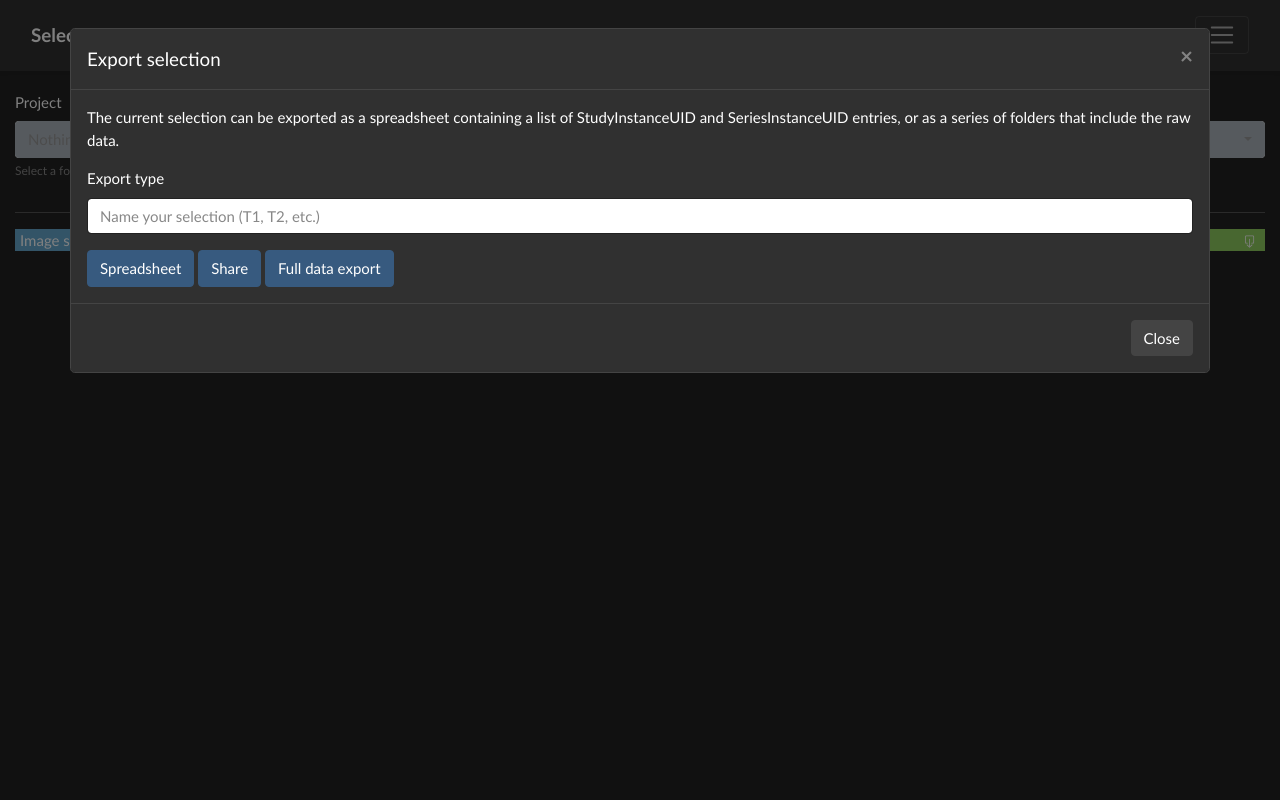
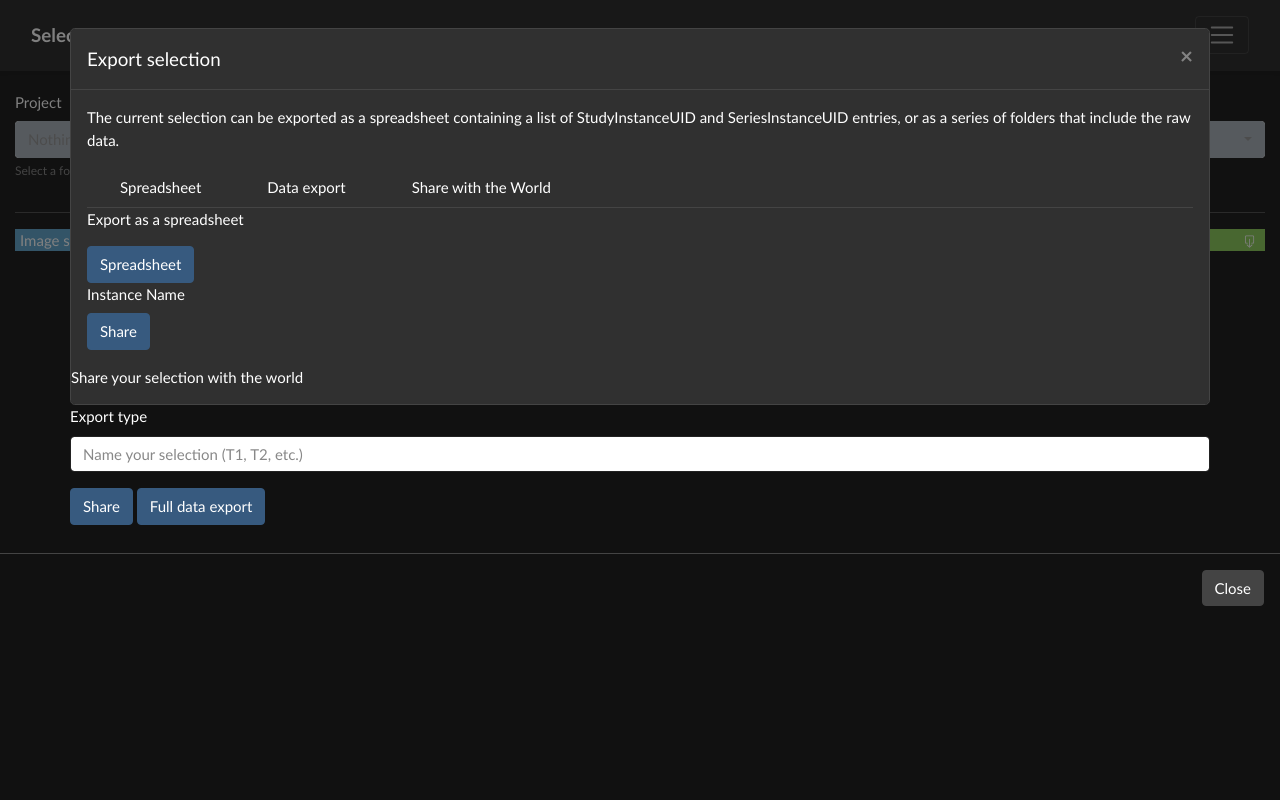
Before and after one commit to mmiv-center/filter_dicom_by_tag, a PHP site: page / in a window 1280 px wide, after a click on "Download selected image series.". Run offline with PHP 8.4, Linux system fonts and the light colour scheme; data that the repository does not hold is empty.

Commit message:
use a tabbified interface instead of the simple dialogs

```diff
--- a/index.php
+++ b/index.php
@@ -181,11 +181,47 @@
       </div>
       <div class="modal-body" style="overflow-x: scroll;">
       	<p>The current selection can be exported as a spreadsheet containing a list of StudyInstanceUID and SeriesInstanceUID entries, or as a series of folders that include the raw data.</p>
+
+<ul class="nav nav-tabs" id="tabContent">
+    <li class="nav-item active"><a class="nav-link" href="#spreadsheet" data-toggle="tab">Spreadsheet</a></li>
+    <li class="nav-item"><a class="nav-link" href="#data-export" data-toggle="tab">Data export</a></li>
+    <li class="nav-item"><a class="nav-link" href="#share-world" data-toggle="tab">Share with the World</a></li>
+</ul>
+
+<div class="tab-content">
+    <div class="tab-pane active" id="spreadsheet">
+
+       <p>Export as a spreadsheet</p>
+       <button class="btn btn-primary download-selected">Spreadsheet</button>
+       <div class="control-group">
+           <label class="control-label">Instance Name</label>
+       </div>
+    </div>
+
+    <div class="tab-pane" id="data-export">
+        <h4>Export data</h4>
+      	<p>The current classification tree can be uploaded to the cloud. You need internet access to make this work. You will upload your classification tree so that other users can benefit from your selection.</p>
+        <div class="form-group">
+           <label for="export-name" class="control-label">What did you select?</label>
+           <div id="bp_quick_jump"></div>
+<script type="text/javascript">
+    var BP_ontology_id = "DCM";
+</script>
+        </div>
+        <small id="exportNameHelp" class="form-text text-muted">Search selection from David\'s <a href="https://bioportal.bioontology.org/ontologies/DCM/?p=summary">DCM Ontology</a> thanks to BioPortals.</small></div>
+        <button class="btn btn-primary" id="share-world-button">Share</button>
+      </div>
+    </div>
+    <div class="tab-pane" id="share-world">
+        <p>Share your selection with the world</p>
+    </div>
+</div>
+
+
         <div class="form-group">
            <label for="export-name" class="control-label">Export type</label>
            <input type="text" class="form-control" id="export-name" placeholder="Name your selection (T1, T2, etc.)"/>
         </div>
-        <button class="btn btn-primary download-selected">Spreadsheet</button>
         <button class="btn btn-primary" id="share-world" data-dismiss="modal" title="Share your classification model with other users - no data, just the classification tree.">Share</button>
         <button class="btn btn-primary" id="full-export">Full data export</button>
       </div>
```
